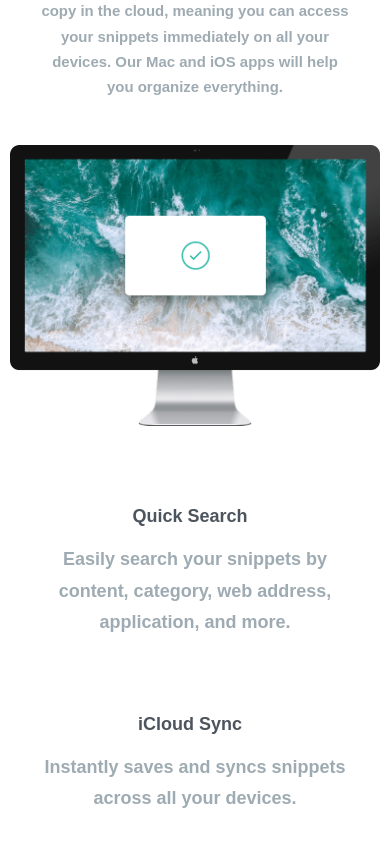
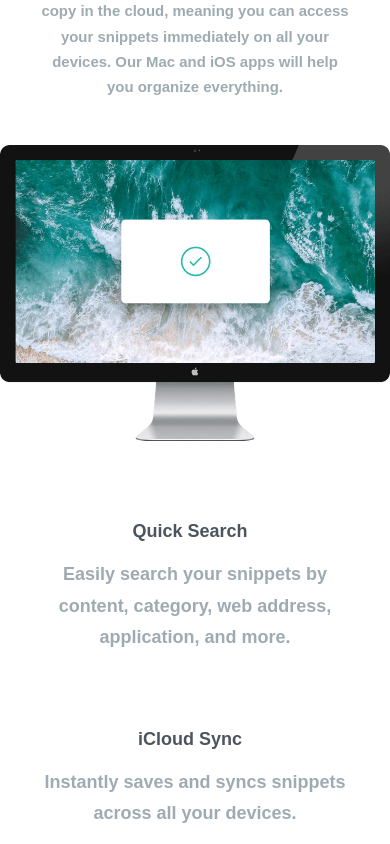
Before and after one commit to MarioPavlovic156/Frontend-Mentor-Clipboard-Landing-Page, a plain HTML site: page index.html in a window 390 px wide. Shown: the part 800-1644 px from the top of the page. Drawn offline with Linux system fonts and the light colour scheme; a web font is replaced by a local one.

Commit message:
Fixed top images resizing

```diff
--- a/style.css
+++ b/style.css
@@ -121,8 +121,7 @@ a:hover {
 
 .computer_img {
     transform: translate(-100px);
-    height: 100%;
-    width: auto;
+    max-width: 100%;
 }
 
 .span_three_div {
@@ -233,8 +232,22 @@ button:hover {
 /*          MEDIA QUERIS          */
 
 @media only screen and (max-width: 1000px) {
+    #advantages {
+        flex-direction: column;
+        align-items: center;
+    }
+
     .headline_desc, .desc_2, .desc_4, .desc_6, .desc_10 {
         width: 80%;
+    }
+
+    .computer_img {
+        transform: translate(0);
+        margin: 10px;
+    }
+
+    .span_three_div {
+        align-items: center;
     }
 }
 
@@ -256,7 +269,7 @@ button:hover {
         flex-direction: column;
     }
 
-    ul, #uses, .links, .span_three_div ,.company_logos {
+    ul, #uses, .links, .company_logos {
         align-items: center;
     }
 
@@ -286,11 +299,6 @@ button:hover {
 
     h6, .desc_4, .desc_6, .uses_desc, .desc_2, .uses {
         width: 80%;
-    }
-
-    .computer_img {
-        transform: translate(0);
-        margin: 10px;
     }
 
     .span_three_div {
```
